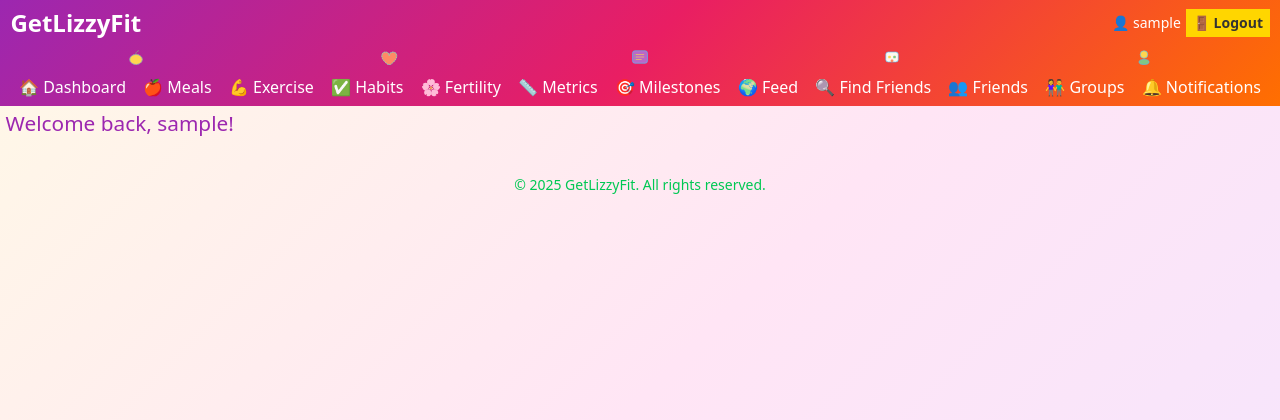
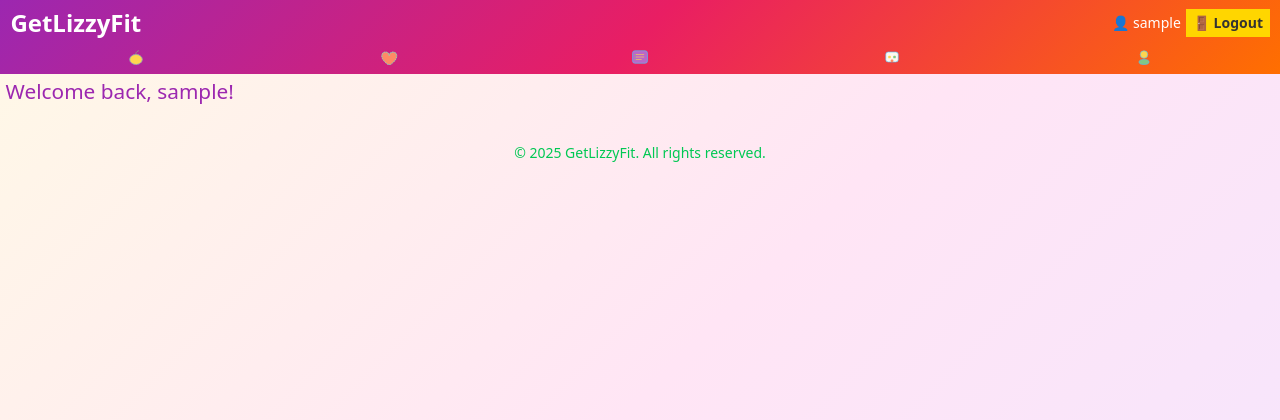
Before and after one commit to EKennard/Tracker, a Django app: page / in a window 1280 px wide. Shown: the top 420 px of the page. Run offline with Django 5.2, Linux system fonts and the light colour scheme; the visitor is signed in with stand-in values (Sample User, id 1).

Commit message:
Remove desktop navigation links - use burger menu on all screen sizes

```diff
--- a/templates/base.html
+++ b/templates/base.html
@@ -31,7 +31,7 @@
                                 <a href="/accounts/logout/" class="btn btn-sm" style="background: #FFD600; color: #333; font-weight: bold;">🚪 Logout</a>
                             </div>
 
-                            <!-- Toggler for mobile -->
+                            <!-- Toggler (all screens) -->
                             <button class="navbar-toggler border-white p-1" type="button" data-bs-toggle="offcanvas" data-bs-target="#navbarOffcanvas" aria-controls="navbarOffcanvas">
                                 <span class="navbar-toggler-icon"></span>
                             </button>
@@ -45,22 +45,6 @@
                         <img src="{% static 'icons/checklist-doodle.svg' %}" width="20" height="20" alt="">
                         <img src="{% static 'icons/calendar-doodle.svg' %}" width="20" height="20" alt="">
                         <img src="{% static 'icons/user-doodle.svg' %}" width="20" height="20" alt="">
-                    </div>
-
-                    <!-- Desktop Links (hidden on mobile) -->
-                    <div class="d-none d-lg-flex justify-content-around">
-                        <a class="nav-link text-white px-1 py-1" href="/users/dashboard/">🏠 Dashboard</a>
-                        <a class="nav-link text-white px-1 py-1" href="/meals/log/">🍎 Meals</a>
-                        <a class="nav-link text-white px-1 py-1" href="/exercise/log/">💪 Exercise</a>
-                        <a class="nav-link text-white px-1 py-1" href="/habits/log/">✅ Habits</a>
-                        <a class="nav-link text-white px-1 py-1" href="/fertility/">🌸 Fertility</a>
-                        <a class="nav-link text-white px-1 py-1" href="/metrics/summary/">📏 Metrics</a>
-                        <a class="nav-link text-white px-1 py-1" href="/milestones/list/">🎯 Milestones</a>
-                        <a class="nav-link text-white px-1 py-1" href="/social/feed/">🌍 Feed</a>
-                        <a class="nav-link text-white px-1 py-1" href="/social/search/">🔍 Find Friends</a>
-                        <a class="nav-link text-white px-1 py-1" href="/social/friend-requests/">👥 Friends</a>
-                        <a class="nav-link text-white px-1 py-1" href="/social/groups/">👫 Groups</a>
-                        <a class="nav-link text-white px-1 py-1" href="/notifications/list/">🔔 Notifications</a>
                     </div>
                 </div>
             </div>
```
